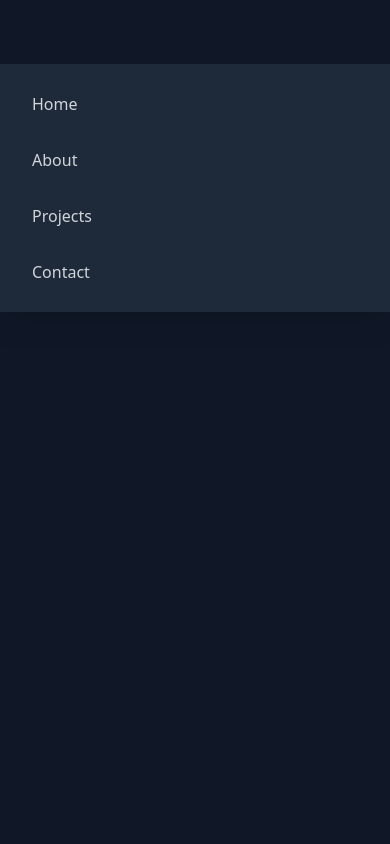
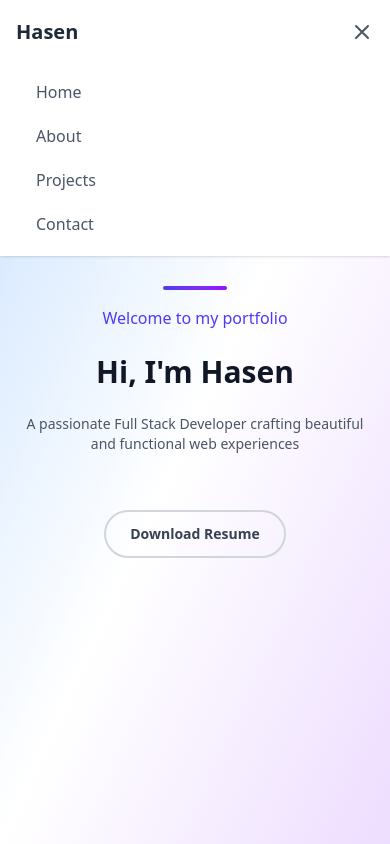
Before and after one commit to Hasen38/plus-portfolio, a React (Vite) app: page / in a window 390 px wide. Both pictures are taken after a click on the button "Toggle menu". Shown: the top 844 px of the page. Built offline with nearby package versions, Linux system fonts and the light colour scheme.

Commit message:
adjusting navbar

```diff
--- a/src/components/Navbar.jsx
+++ b/src/components/Navbar.jsx
@@ -1,114 +1,63 @@
-import React, { useState, useEffect } from "react";
+import React, { useState } from "react";
 
 const Navbar = () => {
   const [isOpen, setIsOpen] = useState(false);
-  const [isMobile, setIsMobile] = useState(false);
-  useEffect(() => {
-    const checkScreenSize = () => {
-      setIsMobile(window.innerWidth <= 640); // Changed to sm breakpoint for extra small screens
-    };
-    checkScreenSize();
-    window.addEventListener('resize', checkScreenSize);
-    return () => window.removeEventListener('resize', checkScreenSize);
-  }, []);
-
-  // Close menu when clicking outside
-  useEffect(() => {
-    const handleClickOutside = (event) => {
-      if (isOpen && !event.target.closest('nav')) {
-        setIsOpen(false);
-      }
-    };
-    document.addEventListener('click', handleClickOutside);
-    return () => document.removeEventListener('click', handleClickOutside);
-  }, [isOpen]);
-
-  // Prevent scroll when mobile menu is open
-  useEffect(() => {
-    if (isOpen && isMobile) {
-      document.body.style.overflow = 'hidden';
-    } else {
-      document.body.style.overflow = 'unset';
-    }
-    return () => {
-      document.body.style.overflow = 'unset';
-    };
-  }, [isOpen, isMobile]);
 
   return (
-    <nav className="fixed z-50 w-full text-white bg-gradient-to-r from-gray-900 to-gray-800 shadow-lg">
-      <div className="container px-4 mx-auto">
+    <nav className="fixed w-full top-0 bg-white shadow-sm z-50">
+      <div className="max-w-6xl mx-auto px-4">
         <div className="flex justify-between items-center h-16">
           {/* Logo */}
-          <div className="text-xl md:text-2xl font-bold text-transparent bg-clip-text bg-gradient-to-r from-blue-500 to-purple-600 transition-all duration-500 hover:from-purple-600 hover:to-blue-500">
+          <a href="#home" className="font-semibold text-xl text-gray-800">
             Hasen
-          </div>
+          </a>
 
           {/* Desktop Menu */}
-          <div className="hidden md:flex space-x-6">
+          <div className="hidden md:flex space-x-8">
             {["Home", "About", "Projects", "Contact"].map((item) => (
               <a
                 key={item}
                 href={`#${item.toLowerCase()}`}
-                className="relative py-2 text-gray-300 transition-colors duration-300 hover:text-white group"
+                className="text-gray-600 hover:text-gray-900 transition-colors"
               >
                 {item}
-                <span className="absolute bottom-0 left-0 w-0 h-0.5 bg-gradient-to-r from-blue-500 to-purple-600 group-hover:w-full transition-all duration-300"></span>
               </a>
             ))}
           </div>
 
           {/* Mobile Menu Button */}
           <button
-            onClick={(e) => {
-              e.stopPropagation();
-              setIsOpen(!isOpen);
-            }}
-            className="p-2 rounded-lg md:hidden hover:bg-gray-700 focus:outline-none focus:ring-2 focus:ring-gray-600"
+            onClick={() => setIsOpen(!isOpen)}
+            className="md:hidden"
             aria-label="Toggle menu"
           >
-            <div className="relative w-6 h-6">
-              <span
-                className={`absolute h-0.5 w-full bg-white transform transition-all duration-300 ${
-                  isOpen ? "rotate-45 top-3" : "top-1"
-                }`}
-              ></span>
-              <span
-                className={`absolute h-0.5 w-full bg-white transform transition-all duration-300 top-3 ${
-                  isOpen ? "opacity-0" : "opacity-100"
-                }`}
-              ></span>
-              <span
-                className={`absolute h-0.5 w-full bg-white transform transition-all duration-300 ${
-                  isOpen ? "-rotate-45 top-3" : "top-5"
-                }`}
-              ></span>
-            </div>
+            <svg
+              className="w-6 h-6 text-gray-600"
+              fill="none"
+              strokeLinecap="round"
+              strokeLinejoin="round"
+              strokeWidth="2"
+              viewBox="0 0 24 24"
+              stroke="currentColor"
+            >
+              {isOpen ? (
+                <path d="M6 18L18 6M6 6l12 12" />
+              ) : (
+                <path d="M4 6h16M4 12h16M4 18h16" />
+              )}
+            </svg>
           </button>
         </div>
 
-        {/* Mobile Menu Overlay */}
-        <div
-          className={`fixed inset-0 bg-gray-900 bg-opacity-50 md:hidden transition-opacity duration-300 ${
-            isOpen ? "opacity-100" : "opacity-0 pointer-events-none"
-          }`}
-          onClick={() => setIsOpen(false)}
-        ></div>
-
         {/* Mobile Menu */}
-        <div
-          className={`absolute left-0 right-0 md:hidden bg-gray-800 shadow-xl transition-all duration-300 ease-in-out ${
-            isOpen
-              ? "opacity-100 translate-y-0"
-              : "opacity-0 -translate-y-2 pointer-events-none"
-          }`}
-        >
-          <div className="py-4 px-4 space-y-2">
+        {isOpen && (
+          <div className="md:hidden">
+            <div className="px-2 pt-2 pb-3 space-y-1">
               {["Home", "About", "Projects", "Contact"].map((item) => (
                 <a
                   key={item}
                   href={`#${item.toLowerCase()}`}
-                className="block px-4 py-3 text-gray-300 rounded-lg transition-all duration-300 hover:text-white hover:bg-gray-700 active:bg-gray-600"
+                  className="block px-3 py-2 text-gray-600 hover:text-gray-900 hover:bg-gray-50 rounded-md"
                   onClick={() => setIsOpen(false)}
                 >
                   {item}
@@ -116,6 +65,7 @@ const Navbar = () => {
               ))}
             </div>
           </div>
+        )}
       </div>
     </nav>
   );
```
Lines whose indentation alone changed are shown as unchanged.
